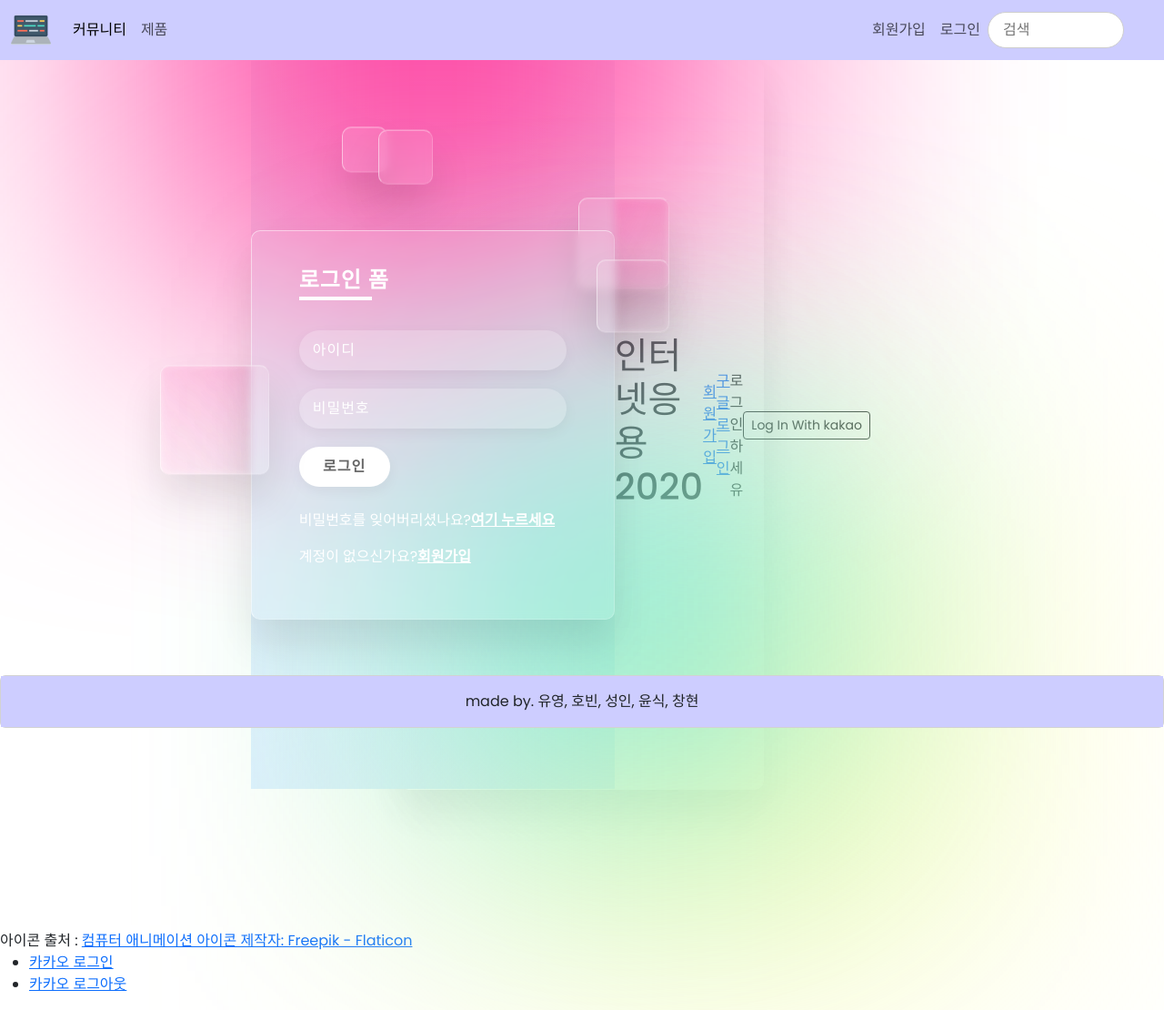
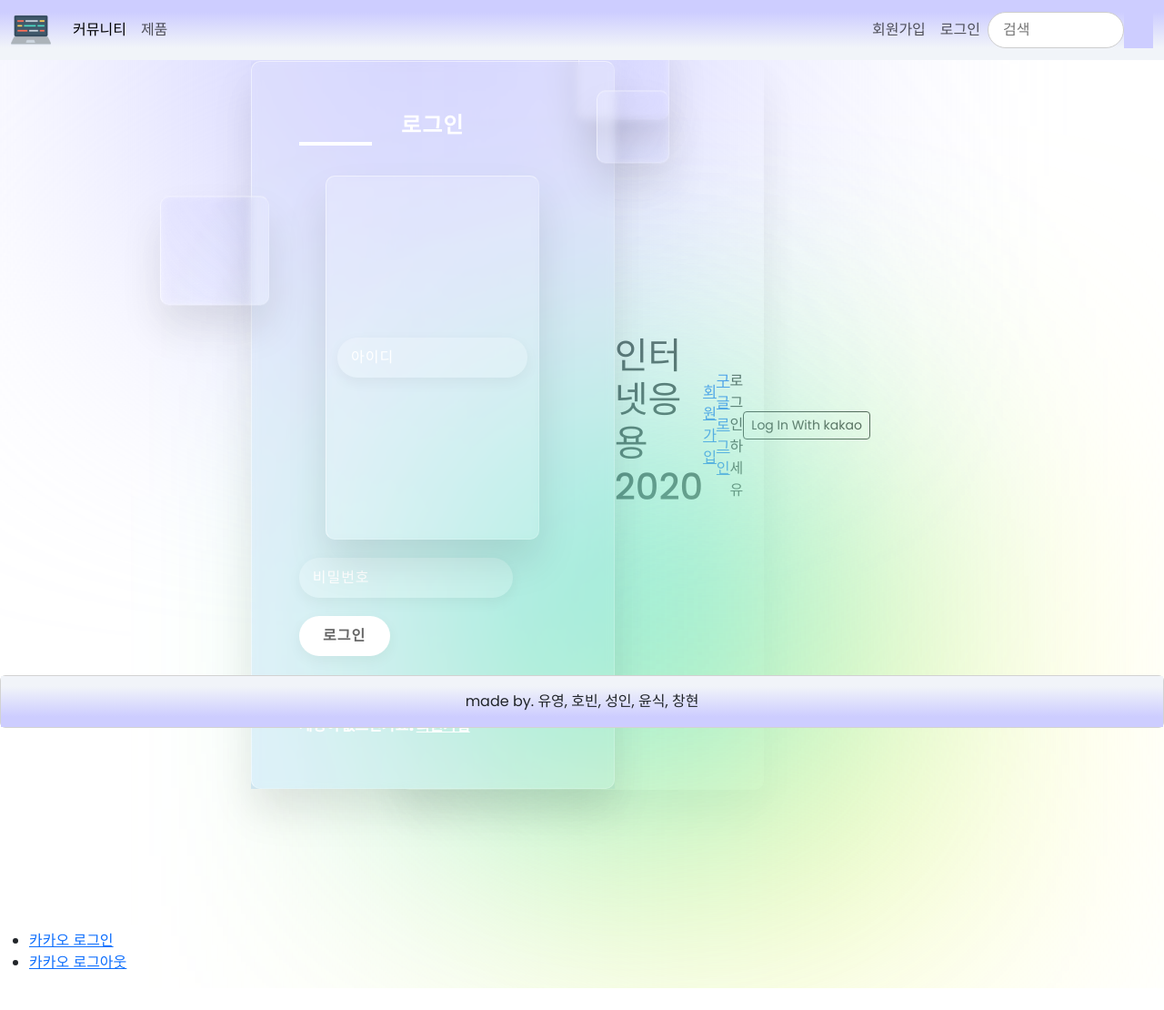
Before and after one commit to sungin95/semi_project_second, a Django app: page /accounts/login/ in a window 1280 px wide. Shown: the whole page at 91% size. After the commit the page ends 1086 px from the top, so only its background shows below. Run offline with Django 3.2, Linux system fonts and the light colour scheme; some libraries are stand-ins or nearby versions.

Commit message:
feat : accounts/signup design
회원가입폼 디자인

```diff
--- a/accounts/templates/accounts/login.html
+++ b/accounts/templates/accounts/login.html
@@ -17,9 +17,9 @@
     <div class="square" style="--i:4;"></div>
     <div class="container">
       <div class="form">
-        <h2>로그인 폼</h2>
+        <h2>로그인</h2>
         <form>
-          <div class="inputBox">
+          <div class="inputBox container">
             <input type="text" placeholder="아이디">
           </div>
           <div class="inputBox">
--- /dev/null
+++ b/static/css/login.css
@@ -0,0 +1,215 @@
+@import url('https://fonts.googleapis.com/css?family=Poppins:200,300,400,500,600,700,800,900&display=swap');
+*
+{
+  margin: 0;
+  padding: 0;
+  box-sizing: border-box;
+  font-family: 'Poppins', sans-serif;
+}
+
+/* section */
+section
+{
+  display: flex;
+  justify-content: center;
+  align-items: center;
+  min-height: 100vh;
+  background: linear-gradient(to bottom, #f1f4f9, #dff1ff);
+}
+section .color {
+
+  position: absolute;
+  filter: blur(150px);
+
+}
+section .color:nth-child(1)
+{
+ top: -350px;
+ width: 600px;
+ height: 600px;
+ background-color: #ff359b;
+}
+
+section .color:nth-child(2)
+{
+ bottom: -150px;
+ left: 100px;
+ width: 500px;
+ height: 500px;
+ background-color: #fffd97;
+}
+
+section .color:nth-child(3)
+{
+ bottom: 50px;
+ left: 100px;
+ width: 300px;
+ height: 300px;
+ background-color: #00d2ff;
+}
+
+.box{
+  position: relative;
+}
+
+
+.box .square {
+  position: absolute;
+  backdrop-filter: blur(5px);
+  box-shadow: 0 25px 45px rgba(0,0,0,0.1);
+  border: 1px solid rgba(255,255,255,0.5);
+  border-right: 1px solid rgba(255,255,255,0.2);
+  border-bottom: 1px solid rgba(255,255,255,0.2);
+  background: rgba(255,255,255,0.1);
+  border-radius: 10px;
+  animation: animate 10s linear infinite ;
+  animation-delay: calc(-1s * var(--i));
+}
+
+@keyframes animate
+{
+  0%, 100%
+  {
+    transform: translateY(-40px);
+  }
+  50%
+  {
+    transform: translateY(40px);
+  }
+}
+
+.box .square:nth-child(1)
+{
+  top: -50px;
+  right: -60px;
+  width: 100px;
+  height: 100px;
+}
+
+.box .square:nth-child(2)
+{
+  top: 150px;
+  left: -100px;
+  width: 120px;
+  height: 120px;
+  z-index: 2;
+}
+
+.box .square:nth-child(3)
+{
+  top: 50px;
+  right: -60px;
+  width: 80px;
+  height: 80px;
+  z-index: 2;
+}
+
+.box .square:nth-child(4)
+{
+  top: -80px;
+  left: 100px;
+  width: 50px;
+  height: 50px;
+}
+
+.box .square:nth-child(5)
+{
+  top: -80px;
+  left: 140px;
+  width: 60px;
+  height: 60px;
+}
+.container {
+  position:relative;
+  width:400px;
+  min-height: 400px;
+  background: rgba(255,255,255,0.1);
+  border-radius: 10px;
+  display: flex;
+  justify-content: center;
+  align-items: center;
+  backdrop-filter: blur(5px);
+  box-shadow: 0 25px 45px rgba(0,0,0,0.1);
+  border: 1px solid rgba(255,255,255,0.5);
+  border-right: 1px solid rgba(255,255,255,0.2);
+  border-bottom: 1px solid rgba(255,255,255,0.2);
+}
+
+.form
+{
+  position: relative;
+  width:100%;
+  height: 100%;
+  padding:40px;
+}
+
+.form h2
+{
+  position: relative;
+  color: #fff;
+  font-size: 24px;
+  font-weight: 600;
+  letter-spacing: 1px;
+  margin-bottom: 40px;
+}
+
+.form h2::before
+{
+  content: '';
+  position: absolute;
+  left: 0;
+  bottom: -7px;
+  width: 80px;
+  height: 4px;
+  background: #fff;
+
+}
+
+.form .inputBox
+{
+  width: 80%;
+  margin-top: 20px;
+}
+
+.form .inputBox input
+{
+  width: 100%;
+  background: rgba(255,255,255,0.2);
+  border: none;
+  outline: none;
+  padding: 10px 15px;
+  border-radius: 35px;
+  font-size: 16px;
+  letter-spacing: 1px;
+  color:#fff;
+  box-shadow: 0 5px 15px rgba(0, 0, 0, 0.05);
+}
+
+.form .inputBox input::placeholder
+{
+  color:#fff;
+
+}
+
+.form .inputBox input[type="submit"]
+{
+  background-color: #fff;
+  color:#666;
+  max-width: 100px;
+  cursor: pointer;
+  margin-bottom: 20px;
+  font-weight: 600;
+}
+
+.forget {
+  margin-top: 5px;
+  color: #fff;
+  font-weight: 900;
+
+}
+
+.forget a {
+  color: #fff;
+  font-weight: bolder;
+
+}
--- a/static/css/style.css
+++ b/static/css/signup.css
@@ -5,11 +5,18 @@
   padding: 0;
   box-sizing: border-box;
   font-family: 'Poppins', sans-serif;
+
 }
-body
+
+h2
 {
-  overflow: hidden;
+
+  text-align: center;
+  margin-top: 10px;
+  color:#fff;
+  margin: 1rem 0 1rem 0;
 }
+
 /* section */
 section
 {
@@ -21,16 +28,24 @@ section
 }
 section .color {
 
-  position: absolute;
   filter: blur(150px);
 
 }
+
+.card-body {
+  background-image: linear-gradient(to bottom, #f1f4f9 20%, rgb(205, 205, 255) 80%);
+}
+
+.navbar {
+  background-image: linear-gradient(to top, #f1f4f9 20%, rgb(205, 205, 255) 80%);
+}
+
 section .color:nth-child(1)
 {
  top: -350px;
  width: 600px;
  height: 600px;
- background-color: #ff359b;
+ background-color: rgb(205, 205, 255);
 }
 
 section .color:nth-child(2)
@@ -122,9 +137,10 @@ section .color:nth-child(3)
   width: 60px;
   height: 60px;
 }
-.container {
+
+.container1 {
   position:relative;
-  width:400px;
+  width:800px;
   min-height: 400px;
   background: rgba(255,255,255,0.1);
   border-radius: 10px;
@@ -138,7 +154,12 @@ section .color:nth-child(3)
   border-bottom: 1px solid rgba(255,255,255,0.2);
 }
 
-.form
+.all-form{
+  width: 60%;
+}
+
+
+.form1
 {
   position: relative;
   width:100%;
@@ -146,7 +167,7 @@ section .color:nth-child(3)
   padding:40px;
 }
 
-.form h2
+.form1 h2
 {
   position: relative;
   color: #fff;
@@ -156,7 +177,7 @@ section .color:nth-child(3)
   margin-bottom: 40px;
 }
 
-.form h2::before
+.form1 h2::before
 {
   content: '';
   position: absolute;
@@ -167,34 +188,40 @@ section .color:nth-child(3)
   background: #fff;
 
 }
-
-.form .inputBox
+.sign {
+  color:gray;
+  margin-bottom: 0.1rem;
+  margin-top: 0.5rem;
+  margin-left: 0.5rem;
+}
+.form1 .inputBox1
 {
   width: 100%;
-  margin-top: 20px;
 }
 
-.form .inputBox input
+
+
+.form1 .inputBox1 input
 {
   width: 100%;
   background: rgba(255,255,255,0.2);
   border: none;
   outline: none;
   padding: 10px 15px;
-  border-radius: 35px;
+  border-radius: 5px;
   font-size: 16px;
   letter-spacing: 1px;
   color:#fff;
   box-shadow: 0 5px 15px rgba(0, 0, 0, 0.05);
 }
 
-.form .inputBox input::placeholder
+.form1 .inputBox1 input::placeholder
 {
   color:#fff;
 
 }
 
-.form .inputBox input[type="submit"]
+.form1 .inputBox1 input[type="submit"]
 {
   background-color: #fff;
   color:#666;
@@ -204,13 +231,31 @@ section .color:nth-child(3)
   font-weight: 600;
 }
 
-.forget {
-  margin-top: 5px;
-  color: #fff;
 
+.form1 .inputBox1_button input[type="submit"]
+{
+  background-color: #fff;
+  color:#666;
+  max-width: 300px;
+  cursor: pointer;
+  margin-bottom: 20px;
+  font-weight: 600;
 }
 
-.forget a {
-  color: #fff;
-  font-weight: 600;
+
+.form1 .inputBox1_button
+{
+  width: 100%;
+  margin-top: 20px;
 }
+
+
+.exform_txt{
+  padding:12px 0 19px 0;
+  text-align:right;color:#9a9a9a;
+  font-size:13px;
+}
+
+label {
+  display: block;
+}
--- a/templates/base.html
+++ b/templates/base.html
@@ -12,13 +12,14 @@
     {% block title %}{% endblock title %}
     {% bootstrap_css %}
     <link rel="stylesheet" href="https://cdn.jsdelivr.net/npm/bootstrap-icons@1.9.1/font/bootstrap-icons.css">
-    <link rel="stylesheet" href="{% static 'css/style.css' %}">
+    <link rel="stylesheet" href="{% static 'css/login.css' %}">
+    <link rel="stylesheet" href="{% static 'css/signup.css' %}">
     <link rel="stylesheet" href="{% static 'css/base.css' %}">
   </head>
 
   <body>
     <!-- 네비게이션바 -->
-    <nav style="background-color: rgb(205, 205, 255);" class="navbar navbar-expand-lg sticky-top" id="nabvar">
+    <nav class="navbar navbar-expand-lg sticky-top" id="nabvar">
       <div class="container-fluid">
         <a class="navbar-brand" href="{% url 'labs:main' %}">
           <img src="{% static 'labs/img/mainlogo.png' %}" style="width: 44px; height:40px;" alt="">
@@ -99,18 +100,18 @@
     <!-- 푸터1 -->
     <footer class="sticky-bottom my-5">
       <div class="card">
-        <div class="card-body text-center" style="background-color: rgb(205, 205, 255);">
+        <div class="card-body text-center">
           made by. 유영, 호빈, 성인, 윤식, 창현
         </div>
       </div>
     </footer>
 
     <!-- 푸터2 -->
-    <footer>
+    <!-- <footer>
       <div>아이콘 출처 :
         <a href="https://www.flaticon.com/kr/free-animated-icons/" title="컴퓨터 애니메이션 아이콘">컴퓨터 애니메이션 아이콘 제작자: Freepik - Flaticon</a>
       </div>
-    </footer>
+    </footer> -->
 
     <!-- 스크립트 -->
     {% bootstrap_javascript %}
```
Also changed, not shown: accounts/templates/accounts/signup.html (+35 -14 lines), static/js/signup.js (added, +7 -0 lines).
